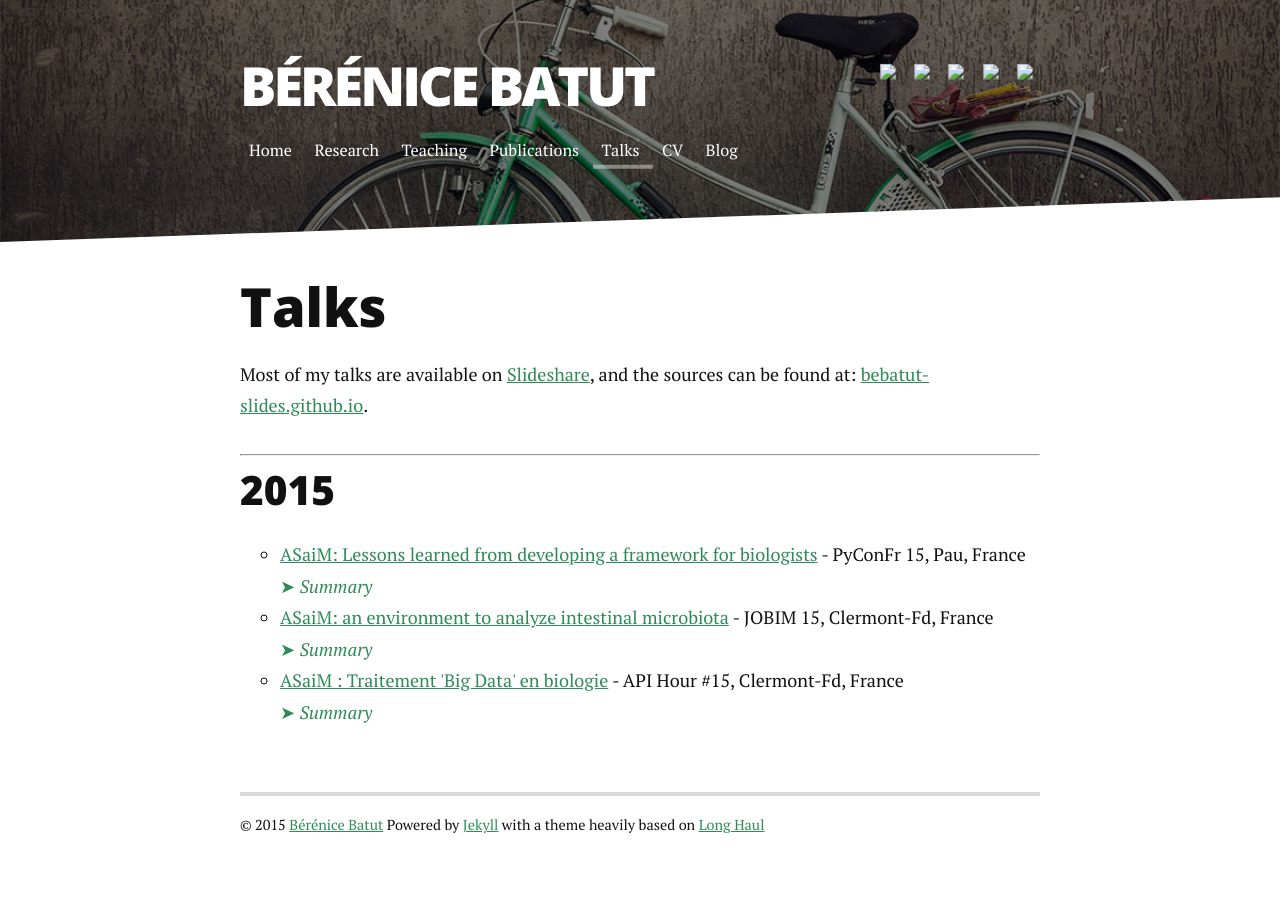
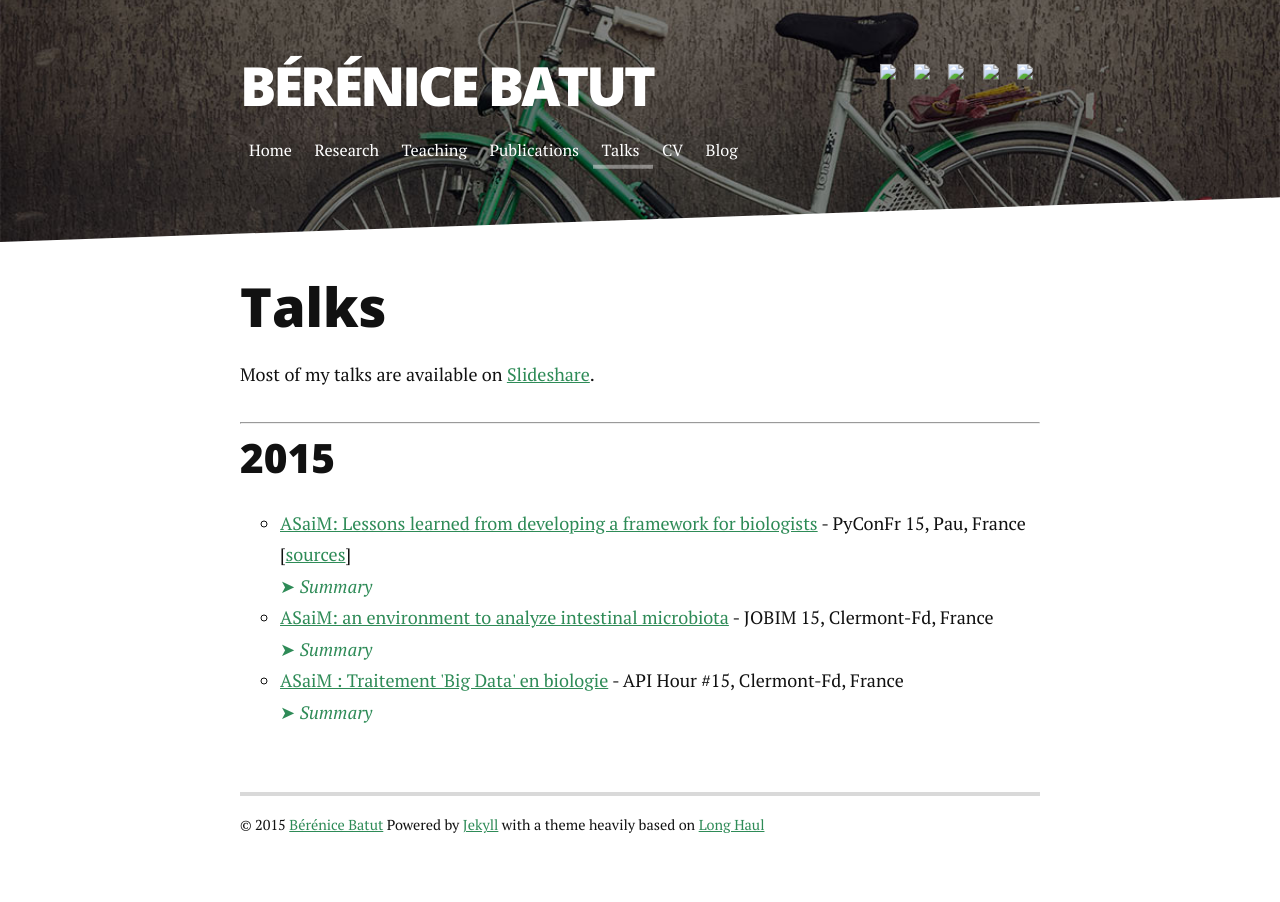
Before and after one commit to bebatut-research/bebatut-research.github.io, a Jekyll site: the page built from talks.md, in a window 1280 px wide. Built offline with Jekyll 4.4.1, drawn with Linux system fonts in a browser that asks for light colours; nearby versions of some CDN libraries; Markdown is read by kramdown in place of the engine named in the settings.

Commit message:
Add sources for talks

```diff
--- a/_data/talks.yml
+++ b/_data/talks.yml
@@ -6,6 +6,7 @@
         date: "2015-10-17"
         at: "PyConFr 15, Pau, France"
         slides_url: http://bebatut-slides.github.io/pycon-fr_2015/#/
+        source: https://github.com/bebatut-slides/pycon-fr_2015
         summary: >
             With new technologies and reduced costs of DNA sequencing,
             biological data are massively generated. Such data are complex and
--- a/talks.md
+++ b/talks.md
@@ -5,8 +5,7 @@ title: Talks
 
 # Talks
 
-Most of my talks are available on [Slideshare](http://fr.slideshare.net/bebatut),
- and the sources can be found at: [bebatut-slides.github.io](http://bebatut-slides.github.io).
+Most of my talks are available on [Slideshare](http://fr.slideshare.net/bebatut).
 
 ---
 
```
Also changed, not shown: other parts of talks.md (+1 -1 lines).
